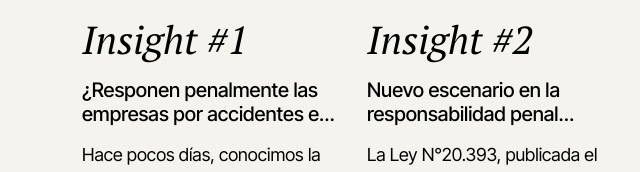
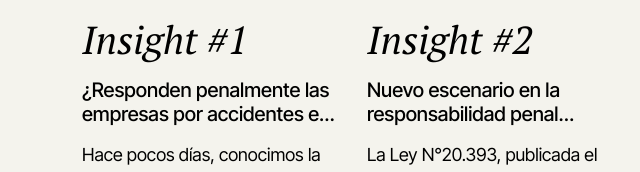
Before and after one commit to sebasyc/cpragma, a plain HTML site: page index.html in a window 1280 px wide. Shown: the part 4497-4669 px from the top of the page, 0-640 px from the left. Drawn offline with nearby package versions, Linux system fonts and the light colour scheme.

Commit message:
ajuste texto noticia 1

```diff
--- a/index.html
+++ b/index.html
@@ -279,7 +279,7 @@
                             </span>
                             <span class="box-insight__txt">
                                 <h2>Insight #1</h2>
-                                <h3>¿Responen penalmente las empresas por accidentes en el transporte de pasajeros?</h3>
+                                <h3>¿Responden penalmente las empresas por accidentes en el transporte de pasajeros?</h3>
                                 <p>Hace pocos días, conocimos la noticia ocurrida en la Ruta 5 Norte, a la altura de la región de Coquimbo, en la que colisionaron 4 buses de pasajeros, dejando 6 personas fallecidas y 70 lesionados.</p>
                             </span>
                             <a href="noticia1.html" data-lity class="box-insight__btn">Leer más</a>
```
